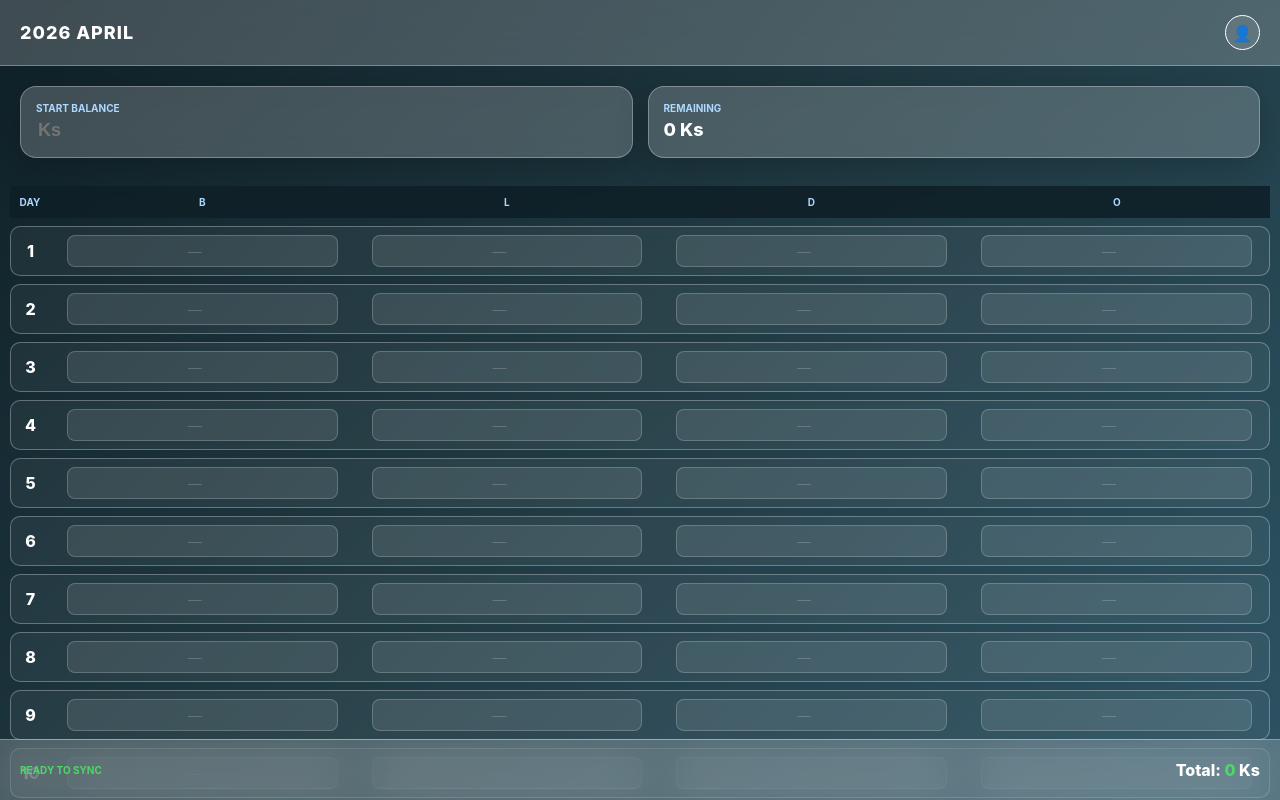
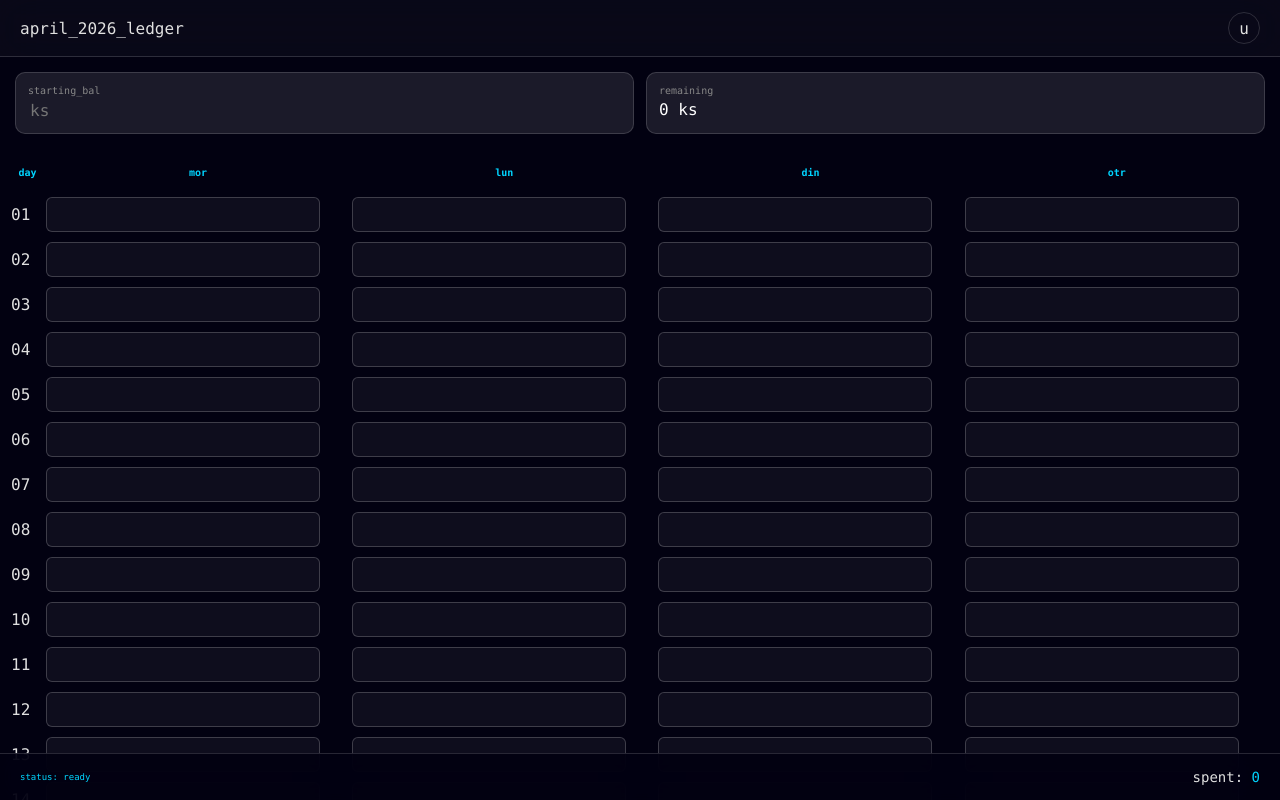
Before and after one commit to xxxtension678-rgb/My-expense-, a plain HTML site: page index.html in a window 1280 px wide. Drawn offline with Linux system fonts and the light colour scheme; no server answers.

Commit message:
Refactor index.html for improved styling and functionality
Updated the title and styles for a more modern look, changed labels to lowercase, and improved the layout and functionality of the expense tracker.

```diff
--- a/index.html
+++ b/index.html
@@ -3,124 +3,106 @@
 <head>
     <meta charset="UTF-8">
     <meta name="viewport" content="width=device-width, initial-scale=1.0, maximum-scale=1.0, user-scalable=no">
-    <title>Glassmorphism Expense Tracker</title>
+    <title>lowercase monospace tracker</title>
     <script src="https://www.gstatic.com/firebasejs/10.7.1/firebase-app-compat.js"></script>
     <script src="https://www.gstatic.com/firebasejs/10.7.1/firebase-auth-compat.js"></script>
     <script src="https://www.gstatic.com/firebasejs/10.7.1/firebase-firestore-compat.js"></script>
     <style>
-        :root { --glass: rgba(255, 255, 255, 0.2); --border: rgba(255, 255, 255, 0.3); }
-        * { box-sizing: border-box; -webkit-font-smoothing: antialiased; }
+        :root { --glass: rgba(255, 255, 255, 0.1); --border: rgba(255, 255, 255, 0.15); --accent: #00d4ff; }
+        * { box-sizing: border-box; -webkit-font-smoothing: antialiased;
+            font-family: 'monaco', 'consolas', monospace;
+            text-transform: lowercase;
+        }
 
         body {
             margin: 0; padding: 0; height: 100vh;
-            font-family: -apple-system, sans-serif;
-            background: linear-gradient(135deg, #0f2027, #203a43, #2c5364); /* Deep Blue Gradient */
-            color: #fff; display: flex; flex-direction: column; overflow: hidden;
+            background: #020111;
+            color: #e0e0e0; display: flex; flex-direction: column; overflow: hidden;
         }
 
-        /* Glass Header */
         header {
             display: flex; justify-content: space-between; align-items: center;
-            padding: 15px 20px; background: var(--glass); backdrop-filter: blur(15px);
-            border-bottom: 1px solid var(--border); z-index: 100;
+            padding: 12px 20px; background: rgba(255,255,255,0.03); backdrop-filter: blur(20px);
+            border-bottom: 1px solid var(--border);
         }
-        .header-title { font-size: 18px; font-weight: 800; letter-spacing: 1px; }
-        .p-btn { width: 35px; height: 35px; border-radius: 50%; border: 1.5px solid #fff; cursor: pointer; overflow: hidden; display: flex; align-items: center; justify-content: center; background: rgba(255,255,255,0.1); }
+
+        .p-btn {
+            width: 32px; height: 32px; border-radius: 50%; border: 1px solid var(--border);
+            cursor: pointer; overflow: hidden; display: flex; align-items: center; justify-content: center;
+        }
         .p-btn img { width: 100%; height: 100%; object-fit: cover; }
 
-        /* Glass Cards */
-        .summary-area { display: grid; grid-template-columns: 1fr 1fr; gap: 15px; padding: 20px; }
-        .glass-card {
-            background: var(--glass); backdrop-filter: blur(10px);
-            border: 1px solid var(--border); border-radius: 16px; padding: 15px;
-            box-shadow: 0 8px 32px rgba(0, 0, 0, 0.2);
+        .summary-area { display: grid; grid-template-columns: 1fr 1fr; gap: 12px; padding: 15px; }
+        .glass-card { background: var(--glass); border: 1px solid var(--border); border-radius: 10px; padding: 12px; }
+        .label { font-size: 10px; color: #888; margin-bottom: 4px; display: block; }
+        .val-input { background: transparent; border: none; outline: none; color: #fff; font-size: 16px; width: 100%; }
+
+        /* table & boxes fixed */
+        .main-content { flex: 1; overflow-y: auto; padding: 0 10px 90px 10px; }
+        table { width: 100%; border-collapse: separate; border-spacing: 0 8px; }
+        thead th { position: sticky; top: 0; background: #020111; padding: 10px 0; font-size: 10px; color: var(--accent); z-index: 10; }
+
+        /* input boxes ပြန်ပေါ်အောင် style ပြန်ပြင်ထားပါတယ် */
+        .amt-box {
+            width: 90%; height: 35px; background: rgba(255, 255, 255, 0.05) !important;
+            border: 1px solid rgba(255, 255, 255, 0.2) !important; border-radius: 6px;
+            color: #fff; text-align: center; font-size: 14px; outline: none;
+            display: inline-block; -webkit-appearance: none;
         }
-        .label { font-size: 10px; font-weight: 700; text-transform: uppercase; color: #add8ff; margin-bottom: 5px; display: block; }
-        .val-input { background: transparent; border: none; outline: none; color: #fff; font-size: 18px; font-weight: 800; width: 100%; }
+        .amt-box:focus { border: 1px solid var(--accent) !important; background: rgba(0, 212, 255, 0.1) !important; }
 
-        /* Table Section (Scrollable) */
-        .main-content { flex: 1; overflow-y: auto; padding: 0 10px 100px 10px; }
-        table { width: 100%; border-collapse: separate; border-spacing: 0 8px; }
-        thead th {
-            position: sticky; top: 0; background: rgba(15, 32, 39, 0.9);
-            padding: 10px 0; font-size: 10px; text-transform: uppercase; color: #add8ff; z-index: 10;
+        .footer-glass {
+            position: fixed; bottom: 0; left: 0; right: 0; background: rgba(2, 1, 17, 0.9);
+            backdrop-filter: blur(20px); padding: 15px 20px; border-top: 1px solid var(--border);
+            display: flex; justify-content: space-between; align-items: center;
         }
 
-        /* Table Row Glass Effect */
-        tbody tr { background: rgba(255, 255, 255, 0.05); transition: 0.3s; }
-        tbody tr:hover { background: rgba(255, 255, 255, 0.1); }
-        td { padding: 8px 2px; text-align: center; border-top: 0.5px solid var(--border); border-bottom: 0.5px solid var(--border); }
-        td:first-child { border-left: 1.5px solid var(--border); border-radius: 10px 0 0 10px; font-weight: 800; width: 40px; }
-        td:last-child { border-right: 1.5px solid var(--border); border-radius: 0 10px 10px 0; }
-
-        /* Input Box inside Table */
-        .amt-box {
-            width: 90%; height: 32px; background: rgba(255, 255, 255, 0.1);
-            border: 1px solid rgba(255, 255, 255, 0.2); border-radius: 8px;
-            color: #fff; text-align: center; font-size: 14px; outline: none;
+        .menu {
+            display: none; position: absolute; right: 20px; top: 55px;
+            background: #0f1035; border: 1px solid var(--border); border-radius: 8px; width: 160px; z-index: 200;
         }
-        .amt-box:focus { border: 1.5px solid #007AFF; background: rgba(255, 255, 255, 0.2); }
-        .amt-box::placeholder { color: rgba(255, 255, 255, 0.2); }
-
-        /* Footer Info */
-        .footer-glass {
-            position: fixed; bottom: 0; left: 0; right: 0;
-            background: var(--glass); backdrop-filter: blur(20px);
-            padding: 20px; border-top: 1px solid var(--border);
-            display: flex; justify-content: space-between; align-items: center;
-        }
-        .sync-tag { font-size: 10px; font-weight: 700; color: #4cd964; text-transform: uppercase; }
-
-        /* Menu Glass */
-        .menu {
-            display: none; position: absolute; right: 20px; top: 60px;
-            background: rgba(0, 0, 0, 0.6); backdrop-filter: blur(15px);
-            border: 1px solid var(--border); border-radius: 12px; width: 180px; z-index: 200; overflow: hidden;
-        }
-        .menu div { padding: 15px; font-size: 13px; font-weight: 600; border-bottom: 0.5px solid var(--border); cursor: pointer; }
-        .menu div:hover { background: rgba(255, 255, 255, 0.1); }
+        .menu div { padding: 12px; font-size: 12px; border-bottom: 1px solid var(--border); cursor: pointer; }
     </style>
 </head>
 <body>
 
     <header>
-        <div class="header-title">2026 APRIL</div>
+        <div>april_2026_ledger</div>
         <div style="position: relative;">
-            <div class="p-btn" onclick="toggleMenu()" id="pBtn">👤</div>
+            <div class="p-btn" onclick="toggleMenu()">
+                <span id="pPlaceholder">u</span>
+                <img id="userPhoto" style="display:none;">
+            </div>
             <div id="menu" class="menu">
-                <div onclick="location.reload()">REFRESH</div>
-                <div onclick="alert('History View')">HISTORY</div>
-                <div onclick="alert('Analytics')">ANALYTICS</div>
-                <div id="authBtn" onclick="login()">LOGIN</div>
+                <div onclick="alert('history')">[history]</div>
+                <div id="authAction" onclick="handleAuth()">[login]</div>
             </div>
         </div>
     </header>
 
     <div class="summary-area">
         <div class="glass-card">
-            <span class="label">Start Balance</span>
-            <input type="number" id="startBal" class="val-input" placeholder="Ks" oninput="calc()">
+            <span class="label">starting_bal</span>
+            <input type="number" id="startBal" class="val-input" placeholder="ks" oninput="calc()">
         </div>
         <div class="glass-card">
-            <span class="label">Remaining</span>
-            <div class="val-input" id="remBal">0 Ks</div>
+            <span class="label">remaining</span>
+            <div class="val-input" id="remBal">0 ks</div>
         </div>
     </div>
 
     <div class="main-content">
         <table>
             <thead>
-                <tr>
-                    <th>Day</th><th>B</th><th>L</th><th>D</th><th>O</th>
-                </tr>
+                <tr><th>day</th><th>mor</th><th>lun</th><th>din</th><th>otr</th></tr>
             </thead>
             <tbody id="grid"></tbody>
         </table>
     </div>
 
     <div class="footer-glass">
-        <div class="sync-tag" id="syncStatus">Ready to Sync</div>
-        <div style="font-weight: 800; font-size: 16px;">Total: <span id="totalSpent" style="color:#4cd964">0</span> Ks</div>
+        <div id="syncStatus" style="font-size: 9px; color: var(--accent);">status: ready</div>
+        <div style="font-size: 14px;">spent: <span id="totalSpent" style="color:var(--accent)">0</span></div>
     </div>
 
 <script>
@@ -136,53 +118,33 @@
     const db = firebase.firestore();
     const auth = firebase.auth();
 
-    function toggleMenu() { const m = document.getElementById('menu'); m.style.display = m.style.display==='block'?'none':'block'; }
-    function login() { auth.signInWithRedirect(new firebase.auth.GoogleAuthProvider()); }
+    function toggleMenu() { const m = document.getElementById('menu'); m.style.display = (m.style.display==='block')?'none':'block'; }
 
-    // Generate 30 Days
-    const grid = document.getElementById('grid');
-    for (let i = 1; i <= 30; i++) {
-        grid.innerHTML += `
-            <tr>
-                <td>${i}</td>
-                <td><input type="number" class="amt-box" placeholder="—" oninput="calc()"></td>
-                <td><input type="number" class="amt-box" placeholder="—" oninput="calc()"></td>
-                <td><input type="number" class="amt-box" placeholder="—" oninput="calc()"></td>
-                <td><input type="number" class="amt-box" placeholder="—" oninput="calc()"></td>
-            </tr>
-        `;
-    }
-
-    let saveTimer;
-    function calc() {
-        let total = 0;
-        document.querySelectorAll('.amt-box').forEach(inp => total += Number(inp.value) || 0);
-        const start = Number(document.getElementById('startBal').value) || 0;
-
-        document.getElementById('totalSpent').innerText = total.toLocaleString();
-        document.getElementById('remBal').innerText = (start - total).toLocaleString() + " Ks";
-
-        // Auto Save Logic
-        document.getElementById('syncStatus').innerText = "Updating...";
-        document.getElementById('syncStatus').style.color = "#FF9500";
-        clearTimeout(saveTimer);
-        saveTimer = setTimeout(async () => {
-            const user = auth.currentUser;
-            if(!user) return;
-            const data = {
-                startBal: start,
-                expenses: Array.from(document.querySelectorAll('.amt-box')).map(i => Number(i.value) || 0),
-                updatedAt: firebase.firestore.FieldValue.serverTimestamp()
-            };
-            await db.collection("monthly_data").doc(user.uid + "_2026-04").set(data);
-            document.getElementById('syncStatus').innerText = "Synced to Cloud";
-            document.getElementById('syncStatus').style.color = "#4cd964";
-        }, 1200);
+    // login logic fix
+    function handleAuth() {
+        if (auth.currentUser) {
+            auth.signOut().then(() => location.reload());
+        } else {
+            const provider = new firebase.auth.GoogleAuthProvider();
+            auth.signInWithPopup(provider).catch(err => {
+                console.error(err);
+                // popup ပိတ်ထားရင် redirect နဲ့ ပြန်ကြိုးစားမယ်
+                auth.signInWithRedirect(provider);
+            });
+        }
     }
 
     auth.onAuthStateChanged(async user => {
+        const authBtn = document.getElementById('authAction');
+        const photo = document.getElementById('userPhoto');
+        const placeholder = document.getElementById('pPlaceholder');
+
         if(user) {
-            document.getElementById('pBtn').innerHTML = `<img src="${user.photoURL}">`;
+            placeholder.style.display = 'none';
+            photo.src = user.photoURL;
+            photo.style.display = 'block';
+            authBtn.innerText = "[logout]";
+
             const doc = await db.collection("monthly_data").doc(user.uid + "_2026-04").get();
             if(doc.exists) {
                 const d = doc.data();
@@ -193,6 +155,38 @@
             }
         }
     });
+
+    const grid = document.getElementById('grid');
+    for (let i = 1; i <= 30; i++) {
+        grid.innerHTML += `<tr>
+            <td>${i.toString().padStart(2, '0')}</td>
+            <td><input type="number" class="amt-box" oninput="calc()"></td>
+            <td><input type="number" class="amt-box" oninput="calc()"></td>
+            <td><input type="number" class="amt-box" oninput="calc()"></td>
+            <td><input type="number" class="amt-box" oninput="calc()"></td>
+        </tr>`;
+    }
+
+    function calc() {
+        let total = 0;
+        document.querySelectorAll('.amt-box').forEach(inp => total += Number(inp.value) || 0);
+        const start = Number(document.getElementById('startBal').value) || 0;
+        document.getElementById('totalSpent').innerText = total.toLocaleString();
+        document.getElementById('remBal').innerText = (start - total).toLocaleString() + " ks";
+
+        // auto save
+        const user = auth.currentUser;
+        if(user) {
+            document.getElementById('syncStatus').innerText = "status: syncing...";
+            db.collection("monthly_data").doc(user.uid + "_2026-04").set({
+                startBal: start,
+                expenses: Array.from(document.querySelectorAll('.amt-box')).map(i => Number(i.value) || 0),
+                updatedAt: firebase.firestore.FieldValue.serverTimestamp()
+            }).then(() => {
+                document.getElementById('syncStatus').innerText = "status: cloud_synced";
+            });
+        }
+    }
 </script>
 </body>
 </html>
```
